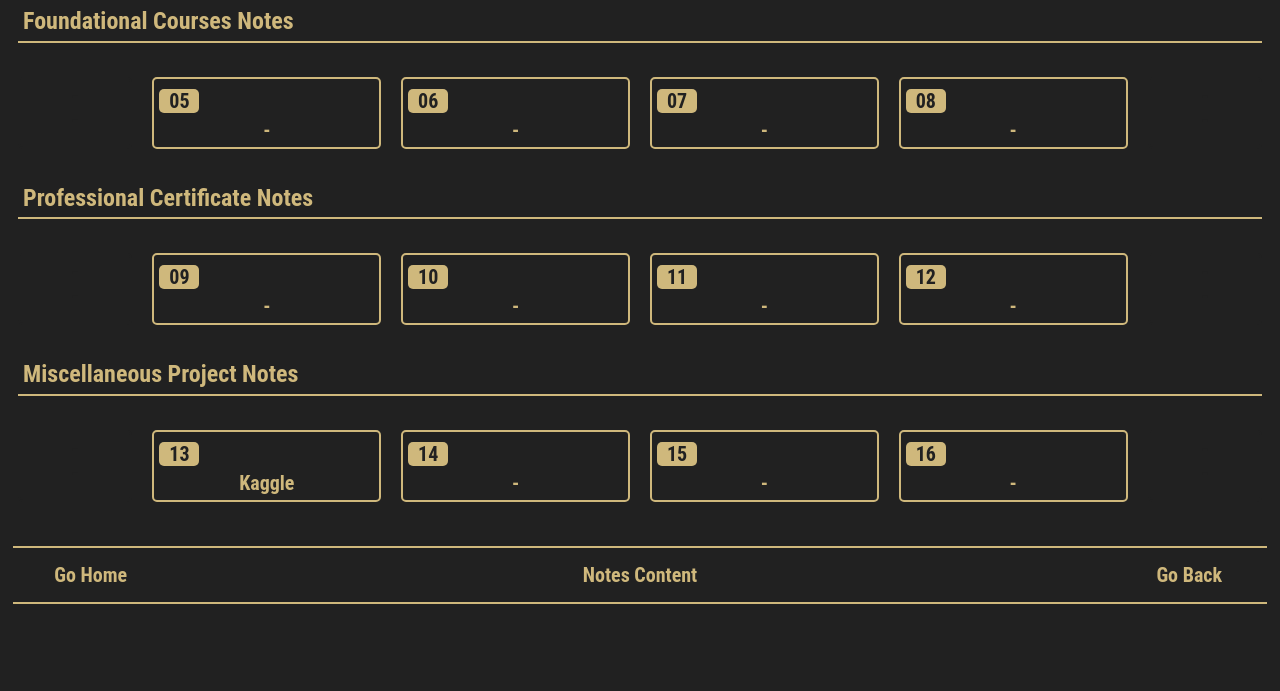
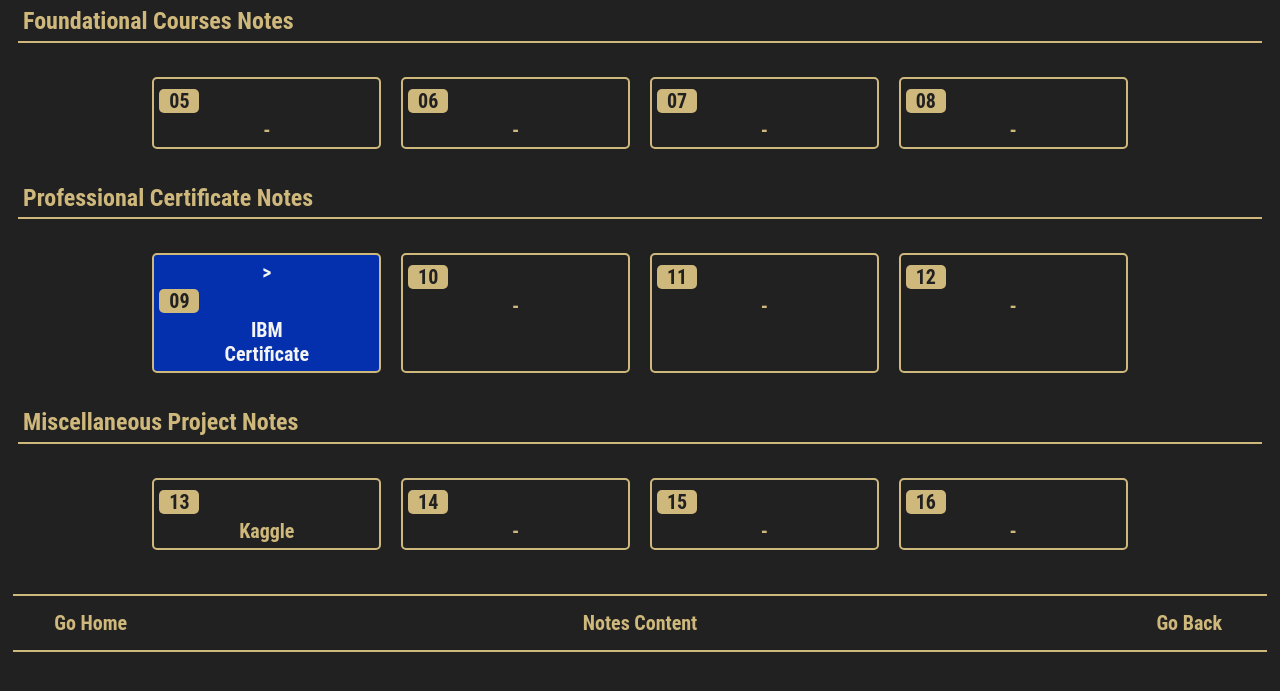
Before and after one commit to milanfx/milanfx.github.io, a Jekyll site: the page built from index.md, in a window 1280 px wide and 900 px high, scrolled down 377 px. Shown: the top 691 px of the window. Built offline with Jekyll 4.4.1, drawn with Linux system fonts in a browser that asks for light colours.

Commit message:
Update index.md

```diff
--- a/index.md
+++ b/index.md
@@ -37,7 +37,7 @@ permalink: /
     <div class="btn name">Professional Certificate Notes</div><br>
     <div class="block" style="grid-template-columns: 1fr 2fr 2fr 2fr 2fr 1fr;">
       <a href="/#/" class="btn empty">-<br>-</a>
-      <a href="/#/" class="btn boxout"><span class="btn boxin">09</span>-</a>
+      <a href="/#/" class="btn boxout" style="background-color:#0530AD; color:#F4F4F4;">><span class="btn boxin">09</span>IBM<br>Certificate</a>
       <a href="/#/" class="btn boxout"><span class="btn boxin">10</span>-</a>
       <a href="/#/" class="btn boxout"><span class="btn boxin">11</span>-</a>
       <a href="/#/" class="btn boxout"><span class="btn boxin">12</span>-</a>
```
